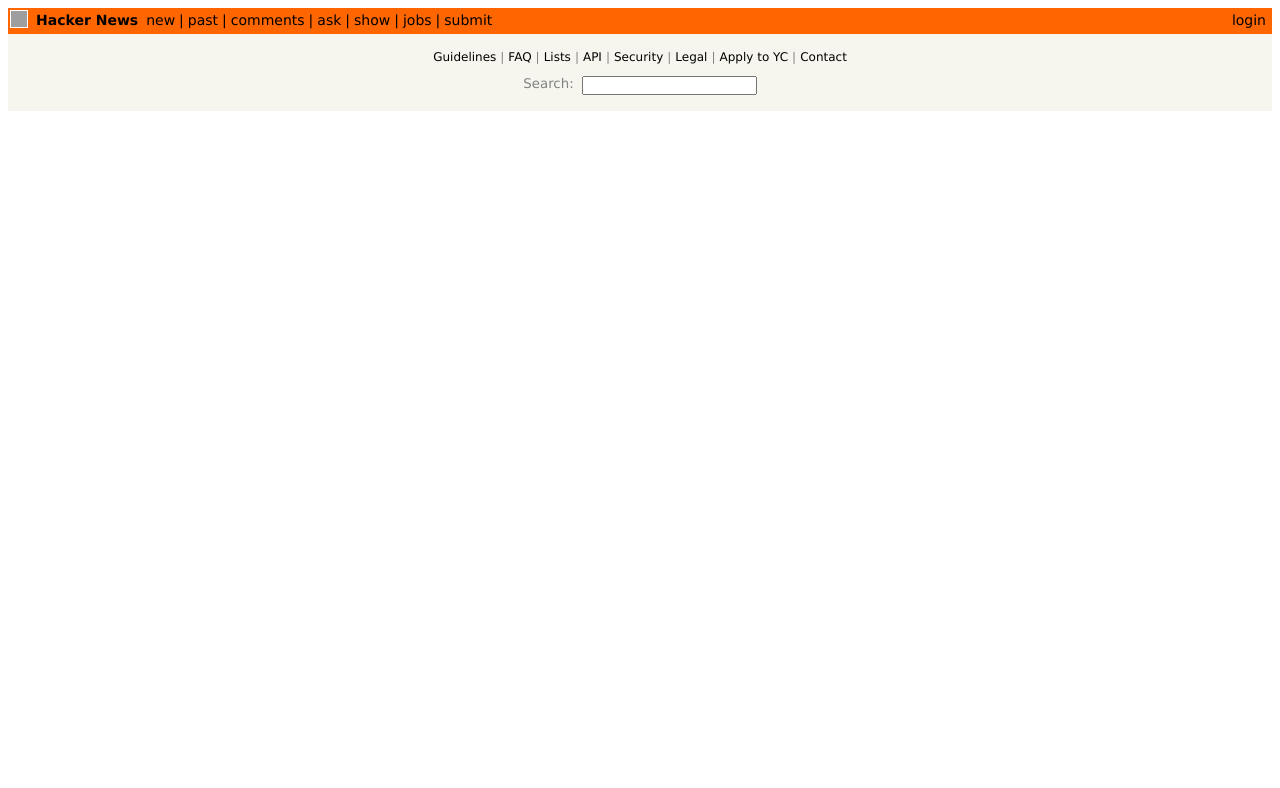
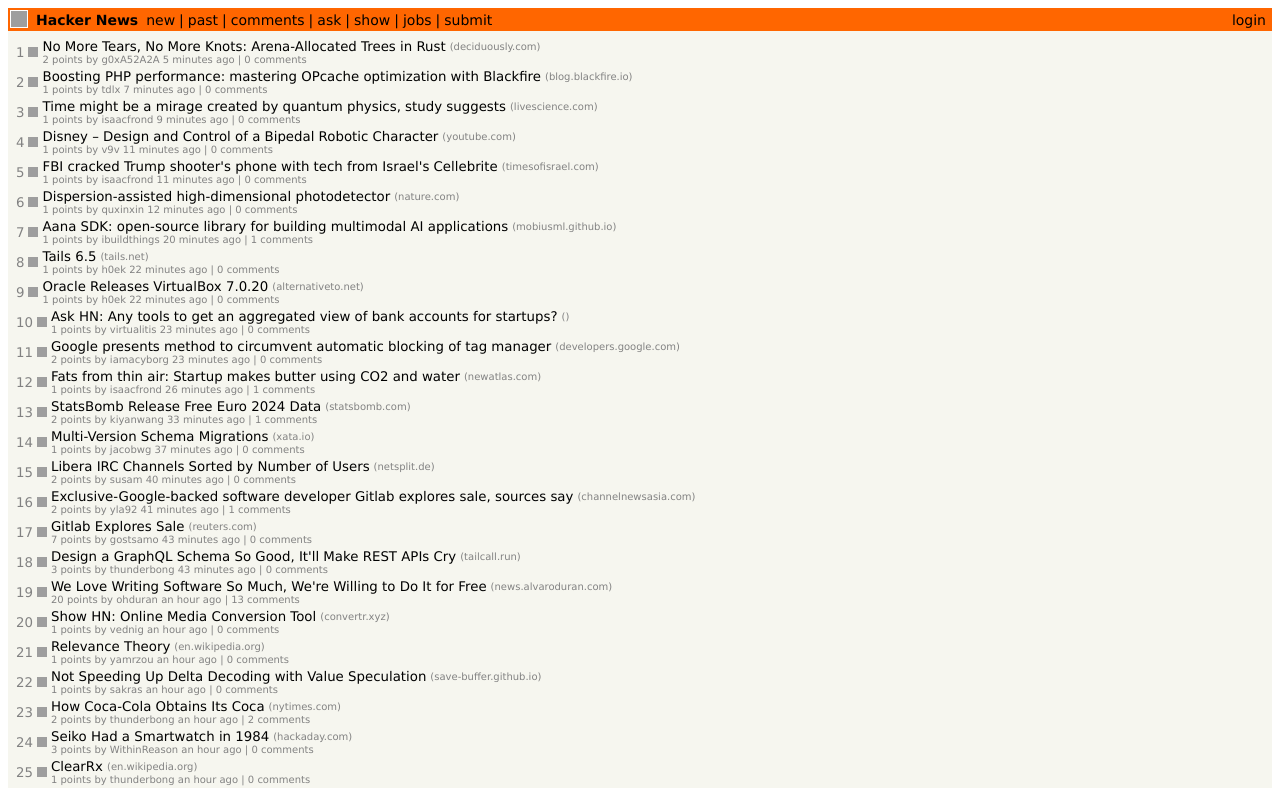
Before and after one commit to Artikool5/hacker-news-clone, a React (Vite) app: page / in a window 1280 px wide. Shown: the top 788 px of the page. Built offline with nearby package versions, Linux system fonts and the light colour scheme; grey boxes are pictures that could not be loaded.

Commit message:
feat: добавлена страница с лентой новостей

```diff
--- a/src/App.tsx
+++ b/src/App.tsx
@@ -1,4 +1,5 @@
 import React from 'react';
+import MainPage from './components/MainPage';
 import PageHeader from './components/PageHeader';
 import PageFooter from './components/PageFooter';
 import PageContainer from './components/PageContainer';
@@ -8,6 +9,7 @@
     <>
       <PageContainer>
         <PageHeader />
+        <MainPage />
         <PageFooter />
       </PageContainer>
     </>
--- /dev/null
+++ b/src/components/MainPage.tsx
@@ -0,0 +1,98 @@
+import React from 'react';
+import styled from 'styled-components';
+import useFeedStore from '../store/feedStore';
+
+const StyledMainPage = styled.main`
+  padding-block: 8px;
+  padding-inline: 8px;
+  background-color: #f6f6ef;
+`;
+
+const Feed = styled.div`
+  display: flex;
+  flex-direction: column;
+  gap: 4px;
+`;
+
+const FeedItem = styled.div`
+  display: flex;
+  align-items: center;
+  gap: 4px;
+`;
+
+const Index = styled.div`
+  color: #828282;
+`;
+
+const Upvote = styled.img`
+  width: 10px;
+  height: 10px;
+
+  cursor: pointer;
+`;
+
+const FeedItemDescription = styled.div``;
+
+const FeedItemConteiner = styled.div`
+  display: flex;
+  align-items: center;
+  gap: 4px;
+`;
+
+const StoryHeading = styled.h2``;
+
+const StoryDomain = styled.span`
+  color: #828282;
+  font-size: 10px;
+`;
+
+const StoryInfo = styled.span`
+  color: #828282;
+  font-size: 10px;
+`;
+
+const StoryScore = styled.span``;
+
+const StoryUser = styled.span``;
+
+const StoryAge = styled.span``;
+
+const StoryComments = styled.span``;
+
+function MainPage() {
+  const feed = useFeedStore((state) => state.visibleFeed);
+
+  return (
+    <StyledMainPage>
+      <Feed>
+        {feed.map((story, i) => {
+          return (
+            <FeedItem key={story.id}>
+              <Index>{i + 1}</Index>
+              <Upvote src="https://news.ycombinator.com/triangle.svg" />
+              <FeedItemDescription>
+                <FeedItemConteiner>
+                  <StoryHeading>
+                    <a href={story.url}>{story.title}</a>
+                  </StoryHeading>
+                  <StoryDomain>
+                    (<a href={story.url}>{story.domain}</a>)
+                  </StoryDomain>
+                </FeedItemConteiner>
+                <FeedItemConteiner>
+                  <StoryInfo>
+                    <StoryScore>{story.points}</StoryScore> points by <StoryUser>{story.user}</StoryUser>{' '}
+                    <StoryAge>{story.time_ago}</StoryAge> | <StoryComments>{story.comments_count}</StoryComments>{' '}
+                    comments
+                  </StoryInfo>
+                </FeedItemConteiner>
+              </FeedItemDescription>
+            </FeedItem>
+          );
+        })}
+      </Feed>
+    </StyledMainPage>
+  );
+}
+
+export default MainPage;
```
